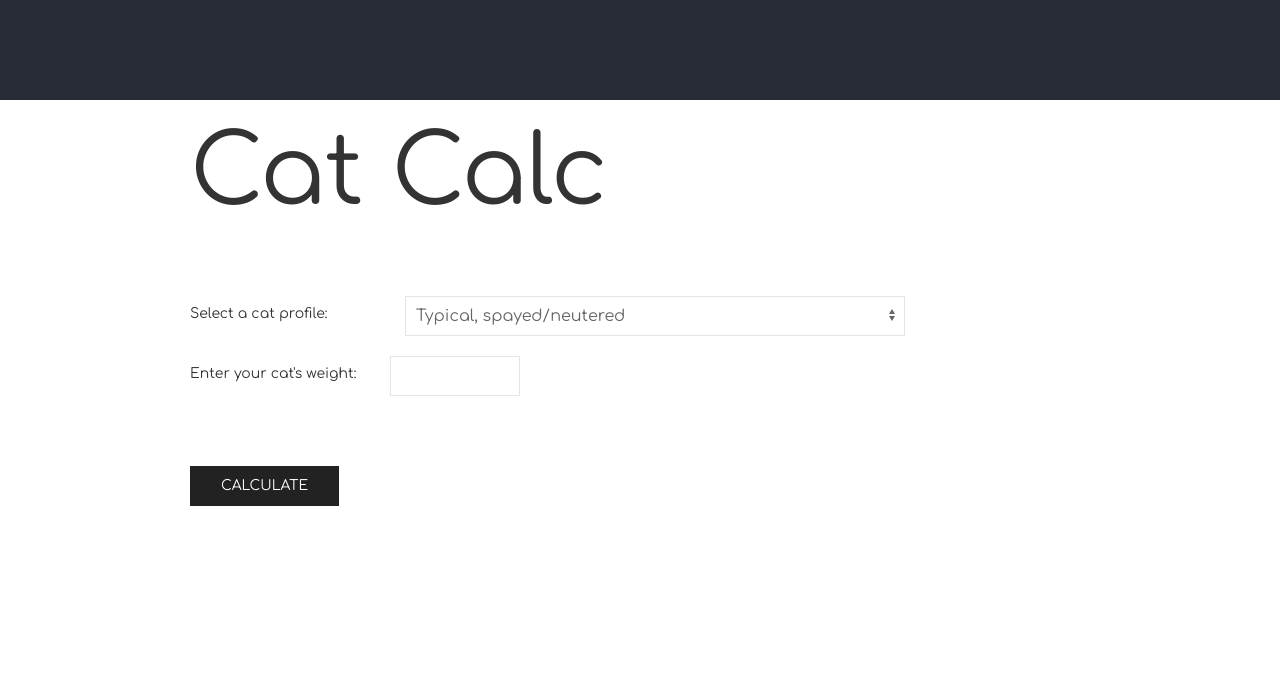
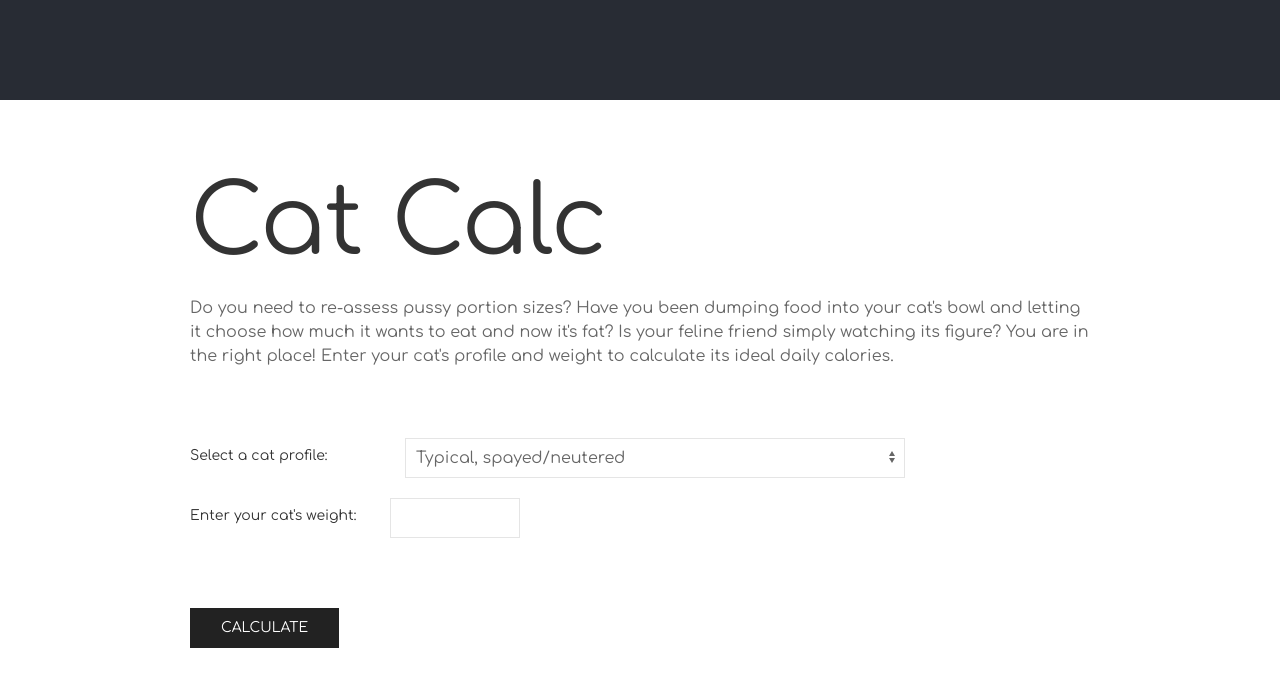
Before and after one commit to liztheshiz/cat-calc, a React (Create React App) app: page / in a window 1280 px wide. Shown: the top 686 px of the page. Built offline with nearby package versions, Linux system fonts and the light colour scheme.

Commit message:
added description and minor reformatting

```diff
--- a/src/components/home-view.js
+++ b/src/components/home-view.js
@@ -1,8 +1,14 @@
 function HomeView() {
     return (
         <div className="uk-container uk-container-small">
-            <h1 className="uk-heading-large uk-margin-top">Cat Calc</h1>
-            <form className="uk-form-horizontal uk-margin-large">
+            <h1 className="uk-heading-large uk-margin-large-top">Cat Calc</h1>
+            <p className="uk-margin">
+                Do you need to re-assess pussy portion sizes? Have you been dumping food into your cat's
+                bowl and letting it choose how much it wants to eat and now it's fat? Is your feline
+                friend simply watching its figure? You are in the right place! Enter your cat's profile
+                and weight to calculate its ideal daily calories.
+            </p>
+            <form className="uk-form-horizontal uk-margin-large cat-form">
                 <div className="uk-margin">
                     <label className="uk-form-label" for="cat-types">Select a cat profile:</label>
                     <div className="uk-form-controls">
@@ -19,7 +25,7 @@ function HomeView() {
                     <input className="uk-input uk-form-width-small" id="cat-weight" type="number"></input>
                 </div>
             </form>
-            <button class="uk-button uk-button-secondary">Calculate</button>
+            <button form="cat-form" class="uk-button uk-button-secondary">Calculate</button>
         </div>
     );
 }
```
